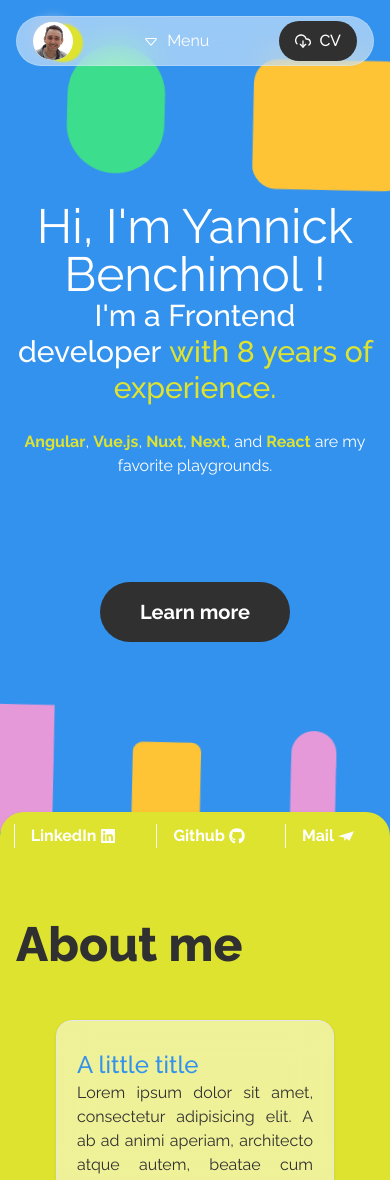
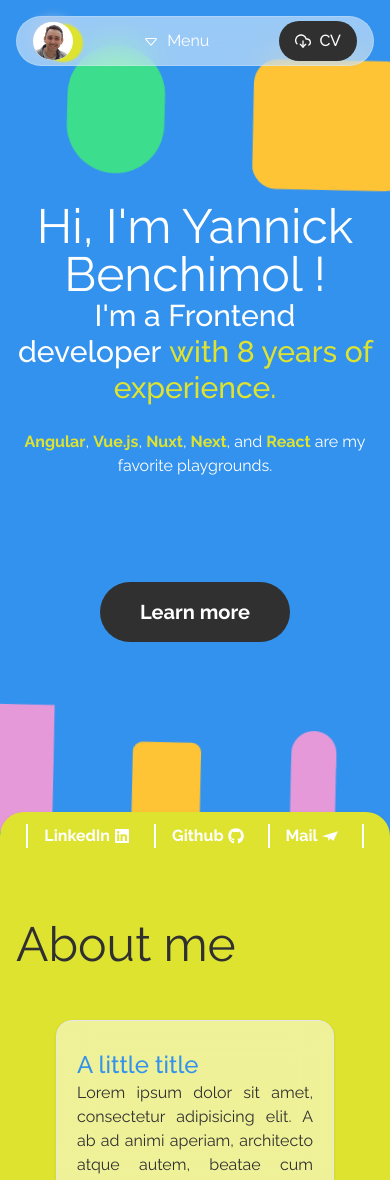
Before and after one commit to tipyaf/portfolio, a Next.js app: page / in a window 390 px wide. Shown: the top 1180 px of the page. Built offline with nearby package versions, Linux system fonts and the light colour scheme.

Commit message:
fix(AboutPage): fix stacktrace from id of list iteration + adjust responsive display

```diff
--- a/app/components/LinksHeaderSection.tsx
+++ b/app/components/LinksHeaderSection.tsx
@@ -24,10 +24,12 @@ const socialLinks: ILink[] = [
 
 export function LinksHeaderSection() {
   return (
-    <ul className="absolute right-3 top-3 flex gap-4 font-bold text-current">
+    <ul className="absolute left-0 top-3 flex w-screen justify-center font-bold text-current sm:justify-end">
       {socialLinks.map((link, i) => (
-        <>
-          <li key={i} className="border-l border-current px-4">
+        <li
+          key={i}
+          className="border-l-2 border-solid border-current px-4 last:border-r-2 last:sm:border-r-0"
+        >
           <Button
             className="flex flex-row-reverse items-center gap-1 hover:underline"
             href={link.href}
@@ -37,7 +39,6 @@ export function LinksHeaderSection() {
             {link.label}
           </Button>
         </li>
-        </>
       ))}
     </ul>
   );
--- a/app/styles/section.css
+++ b/app/styles/section.css
@@ -3,7 +3,7 @@
 }
 
 .section-container .heading {
-    @apply text-5xl font-extrabold py-3;
+    @apply text-5xl py-3;
 }
 
 .section-container .body {
```
Lines whose indentation alone changed are shown as unchanged.
